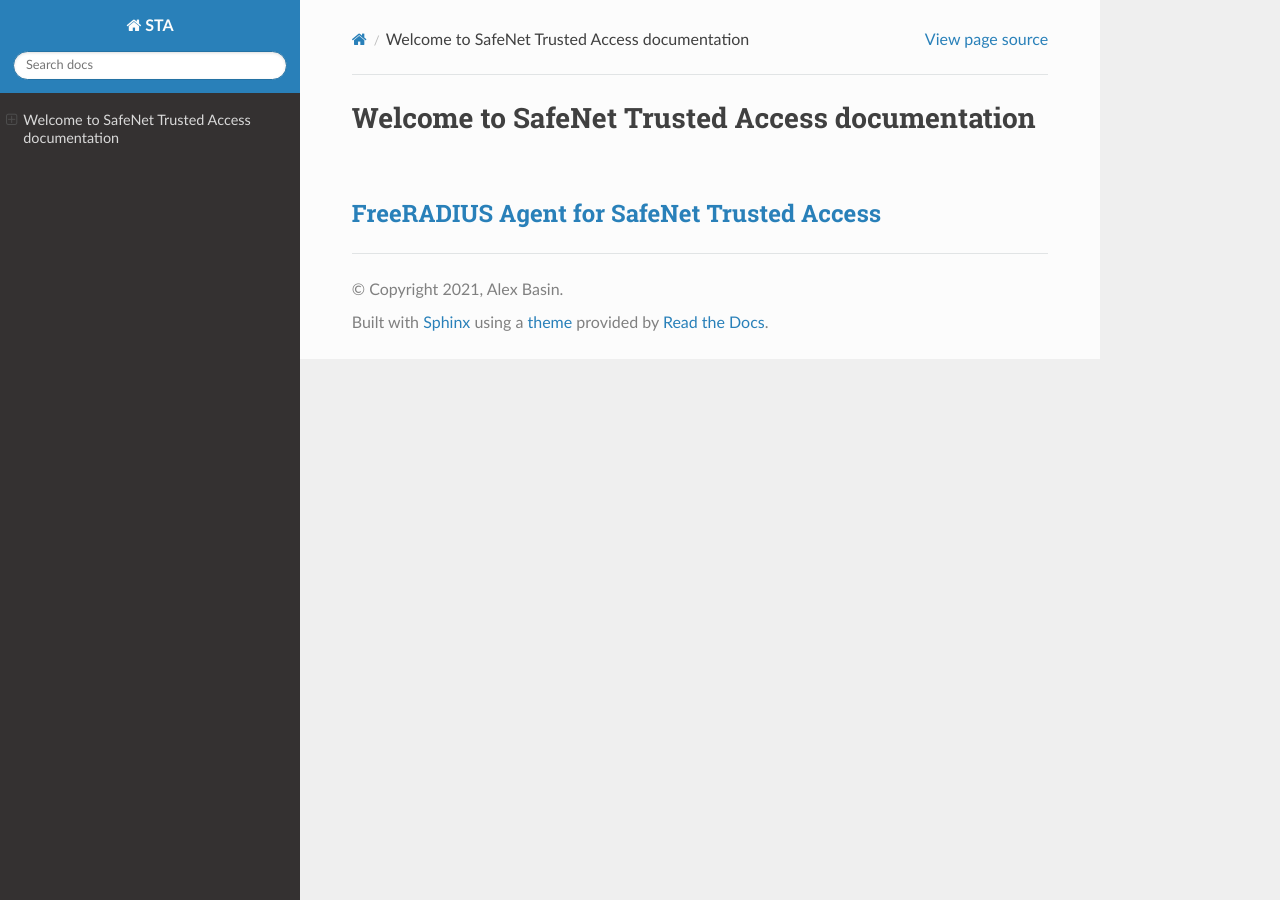
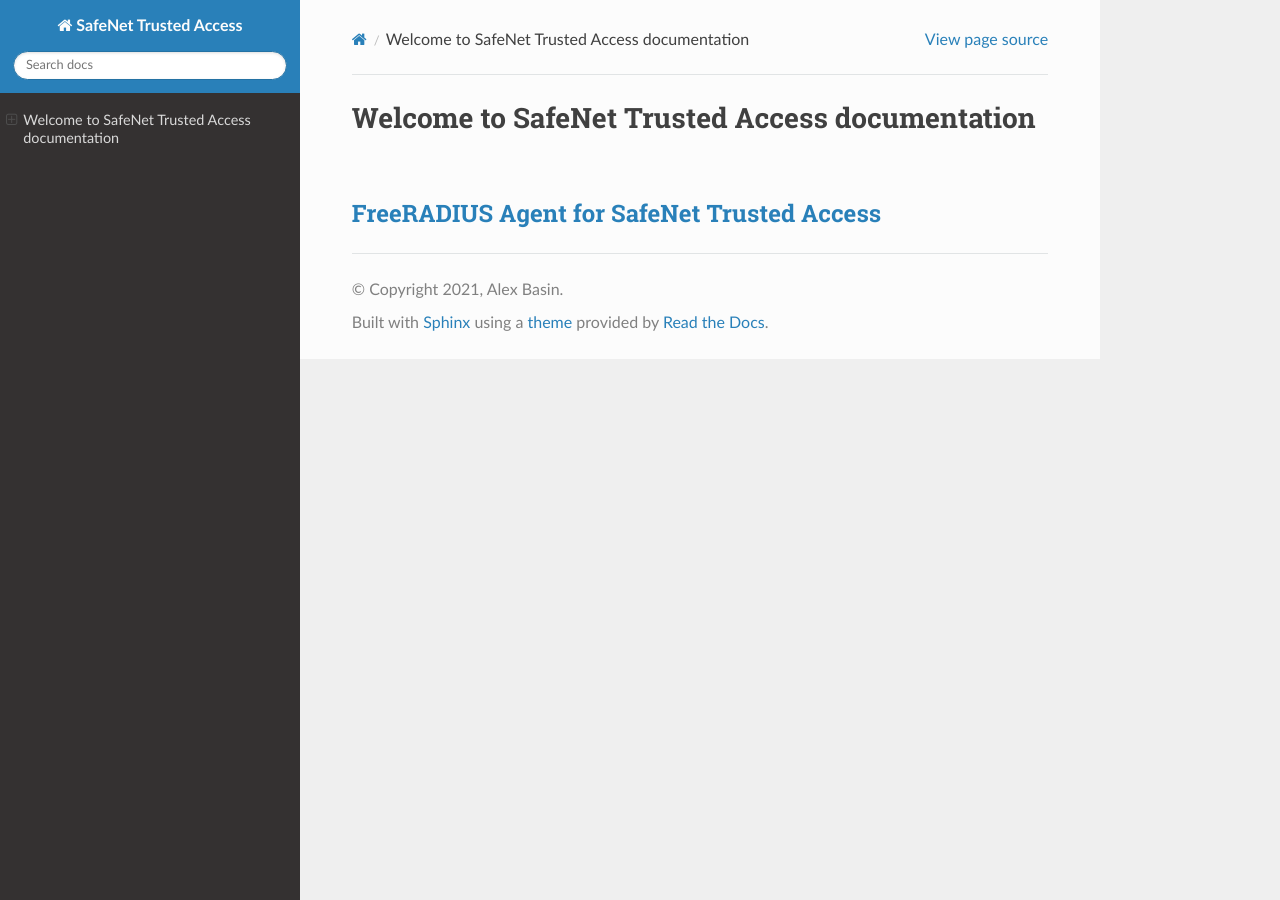
Before and after one commit to logictester/sta, a Sphinx documentation site: the page built from source/index.rst, in a window 1280 px wide. Built offline with Sphinx 7.4.7 and the Read the Docs theme 2.0.0, drawn with Linux system fonts in a browser that asks for light colours.

Commit message:
Update conf.py

```diff
--- a/source/conf.py
+++ b/source/conf.py
@@ -17,7 +17,7 @@
 
 # -- Project information -----------------------------------------------------
 
-project = 'STA'
+project = 'SafeNet Trusted Access'
 copyright = '2021, Alex Basin'
 author = 'Alex Basin'
 
```
